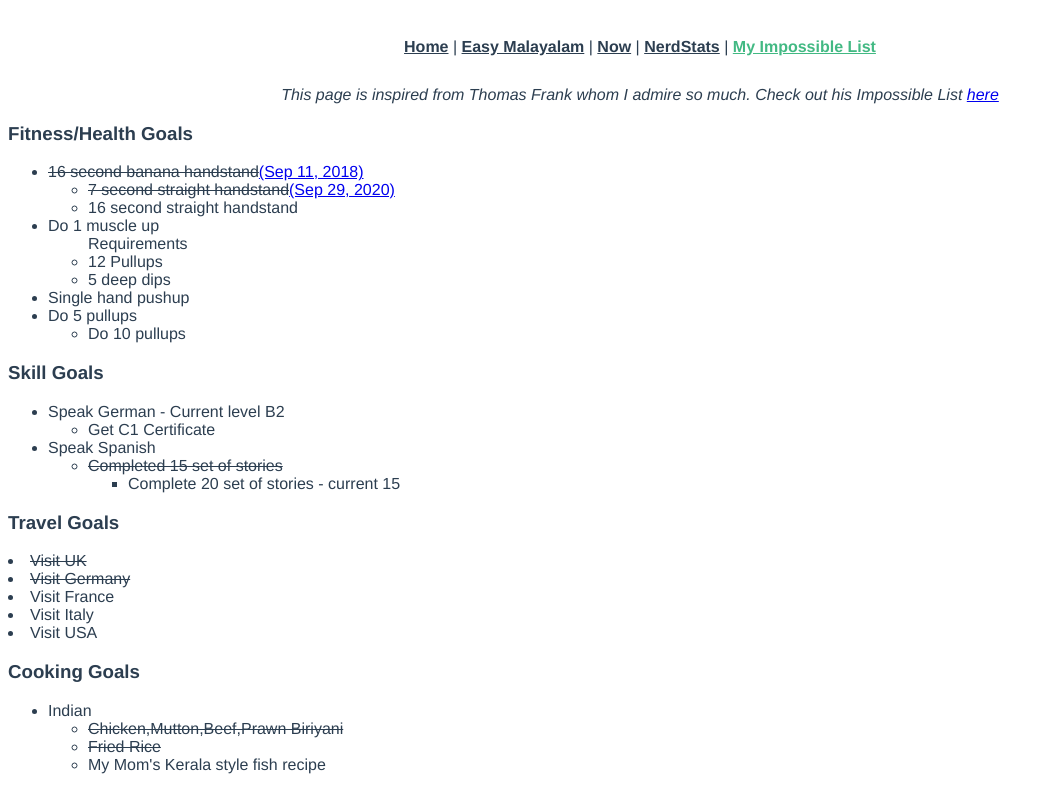
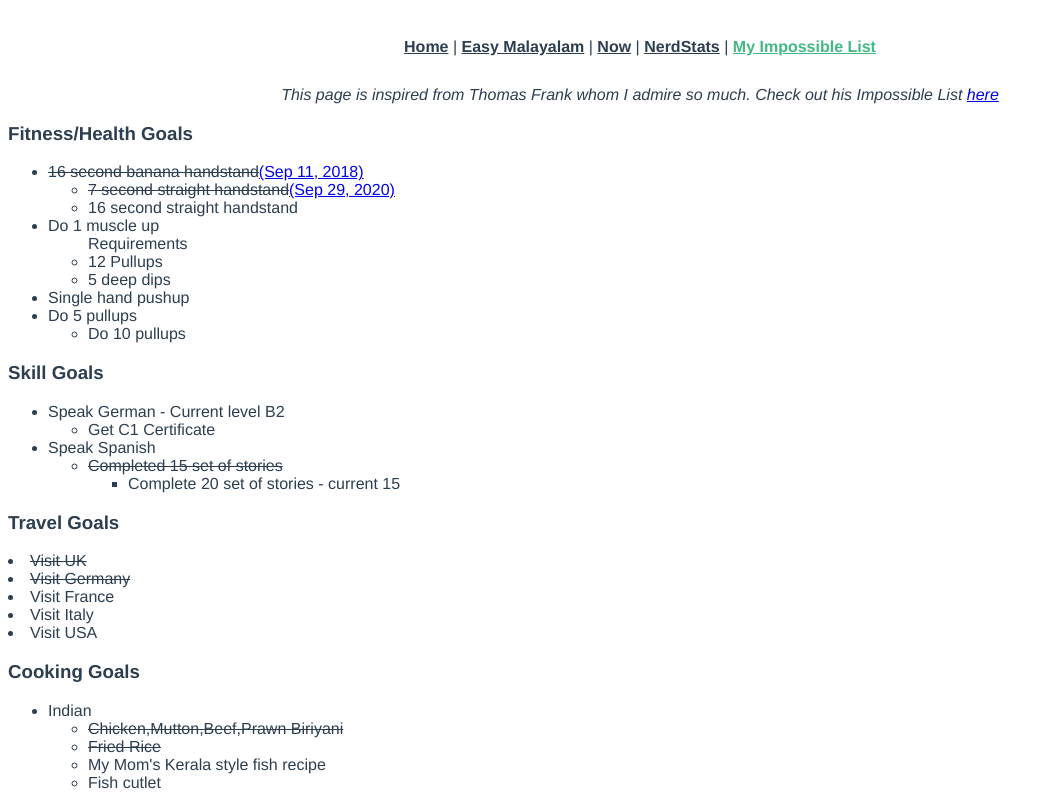
Before and after one commit to sachinkmohan/sachinkmohan.github.io, a Vue app: page /myimpossiblelist in a window 1280 px wide. Shown: the whole page, without its empty margins (0-1054 px from the left). Built offline with nearby package versions, Linux system fonts and the light colour scheme.

Commit message:
testing gh-pages

```diff
--- a/package.json
+++ b/package.json
@@ -2,13 +2,16 @@
     "name": "sachinkmohan.github.io",
     "version": "0.1.0",
     "private": true,
+    "homepage": "https://sachinkmohan.github.io/",
     "scripts": {
         "serve": "vue-cli-service serve",
         "build": "vue-cli-service build",
-    "lint": "vue-cli-service lint"
+        "lint": "vue-cli-service lint",
+        "deploy": "gh-pages -d dist"
     },
     "dependencies": {
         "core-js": "^3.6.5",
+        "gh-pages": "^3.1.0",
         "vue": "^2.6.11",
         "vue-router": "^3.4.9"
     },
--- a/src/components/MyImpossibleList.vue
+++ b/src/components/MyImpossibleList.vue
@@ -94,6 +94,7 @@
             <li><s>Chicken,Mutton,Beef,Prawn Biriyani</s></li>
             <li><s>Fried Rice</s></li>
             <li>My Mom's Kerala style fish recipe</li>
+            <li>Fish cutlet</li>
           </ul>
         </li>
       </ul>
@@ -105,7 +106,7 @@
 export default {};
 </script>
 
-<style >
+<style>
 .goals-content {
   text-align: justify;
 }
```
Also changed, not shown: 6 other files (tests, documents, lock files or other folders). Lines whose indentation alone changed are shown as unchanged.
